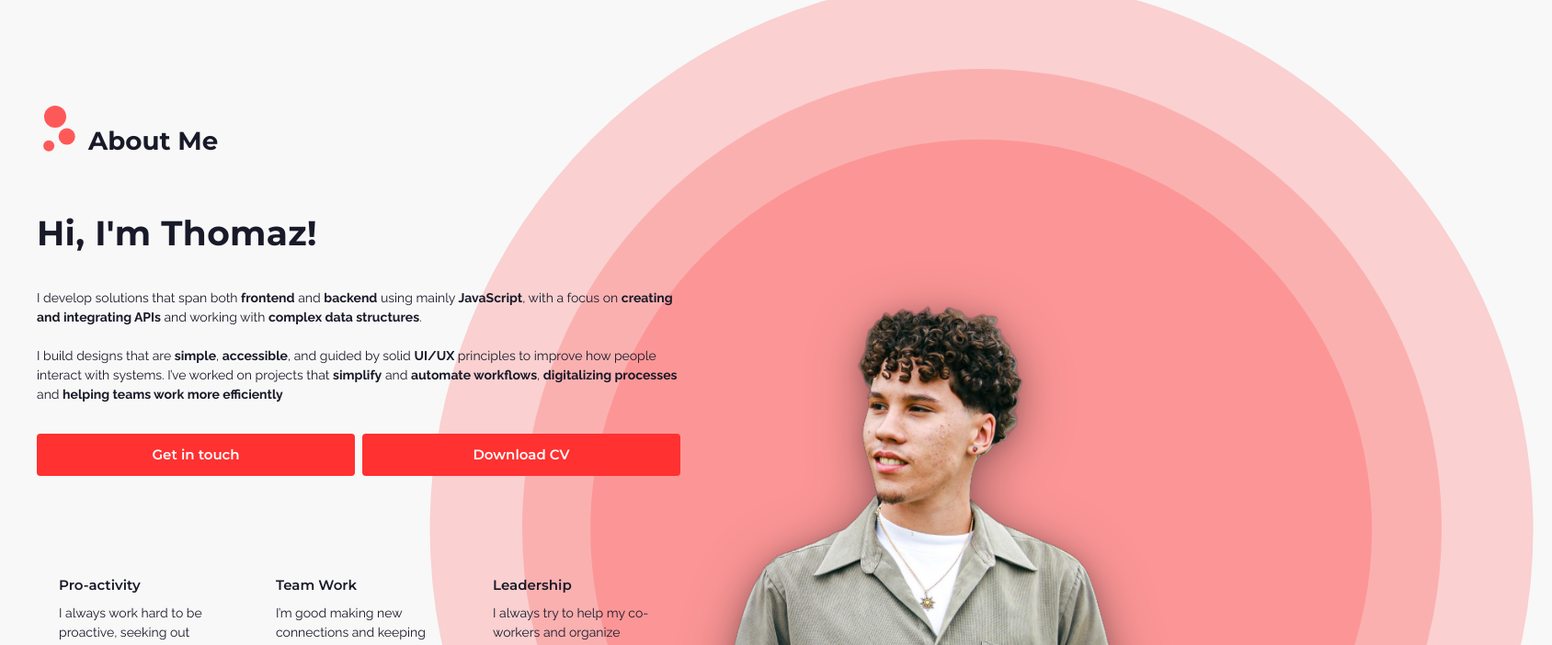
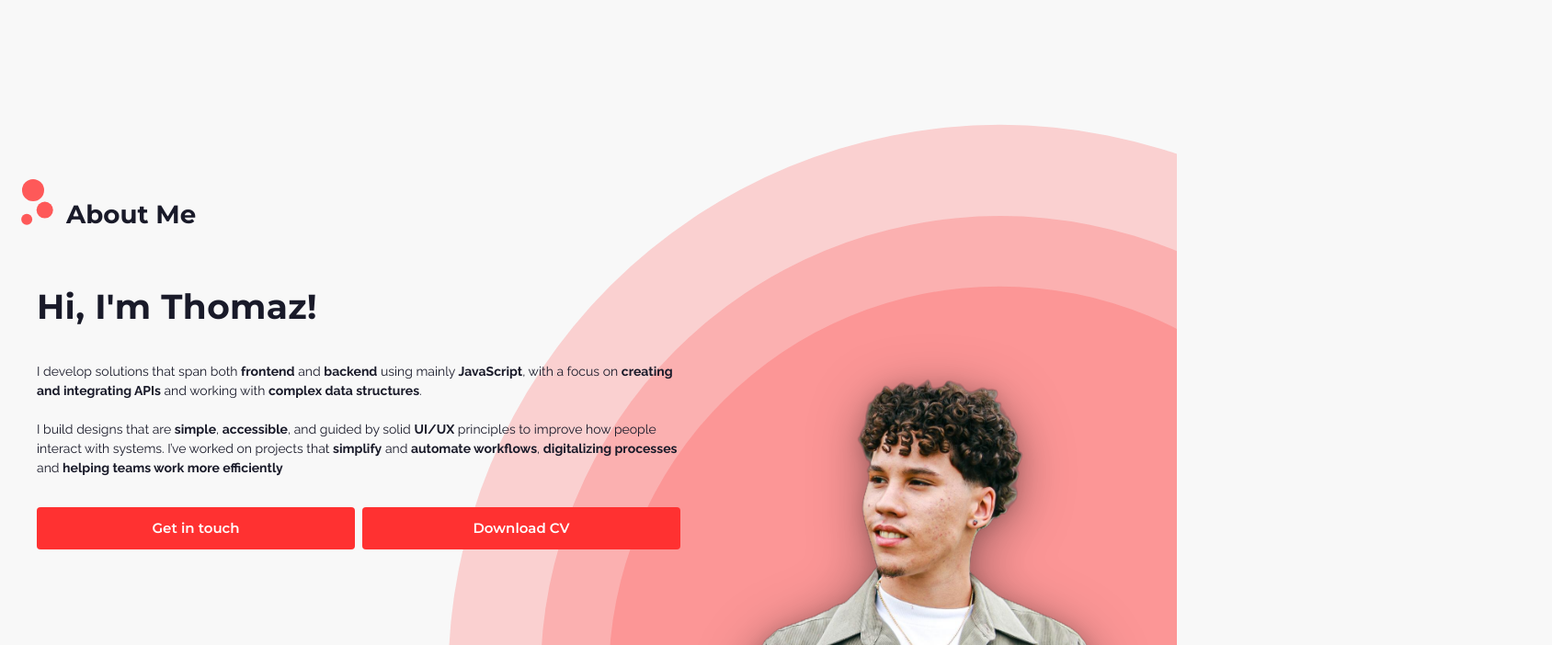
Before and after one commit to Th0mzzz/Th0mzzz-portfolio, a Next.js app: page / in a window 1280 px wide. Shown: the part 1218-1920 px from the top of the page at 92% size, 1688 px wide, since content can reach past the window. Built offline with nearby package versions, Linux system fonts and the light colour scheme.

Commit message:
fix: erro de scroll

```diff
--- a/next.config.ts
+++ b/next.config.ts
@@ -1,7 +1,11 @@
 import type { NextConfig } from "next";
 
 const nextConfig: NextConfig = {
-    allowedDevOrigins: ['local-origin.dev', '*.local-origin.dev'],
+    allowedDevOrigins: [
+        'http://26.98.205.113:3000',
+        'http://192.168.*.*:3000',
+        'http://10.*.*.*:3000',
+    ],
 };
 
 export default nextConfig;
--- a/src/app/globals.css
+++ b/src/app/globals.css
@@ -19,6 +19,20 @@ html {
     box-sizing: border-box;
     background: var(--background);
     color: var(--text);
+    overflow-x: hidden;
+}
+
+body {
+    color: var(--text);
+    font-family: Arial, Helvetica, sans-serif;
+    width: 100%;
+    overflow-x: hidden;
+    position: relative;
+    min-height: 100vh;
+}
+
+main {
+    width: 100%;
 }
 
 .theme-icon {
@@ -35,11 +49,6 @@ html[data-theme="dark"] .theme-icon--light {
 
 html[data-theme="dark"] .theme-icon--dark {
     display: inline-flex;
-}
-
-body {
-    color: var(--text);
-    font-family: Arial, Helvetica, sans-serif;
 }
 
 .text {
@@ -90,9 +99,9 @@ body {
     :root {
         --alignment: 90%;
     }
-    html, body {
+    html, body{
         max-width: 100vw;
-
+        overflow-x: hidden;
     }
 }
 
--- a/src/app/layout.tsx
+++ b/src/app/layout.tsx
@@ -1,12 +1,13 @@
-import type { Metadata } from "next";
+import type {Metadata} from "next";
 import "./globals.css";
 import React from "react";
 import AnimatedBackground from "@/components/animateBackground";
 import Header from "@/components/Header";
 import GlobalContextProvider from "@/context/global";
-import { gliker } from "@/lib/fonts";
+import {gliker} from "@/lib/fonts";
 import SmoothScrollInit from "@/components/SmoothScrollInit";
 import ScrollToTop from "@/components/ScrollToTop";
+import DecorativeCircles from "@/components/DecorativeCircles";
 
 export const metadata: Metadata = {
     title: "Th0mzzz",
@@ -28,13 +29,15 @@ export default function RootLayout({
     return (
         <html lang="pt-br" suppressHydrationWarning id="home">
 
-            <body suppressHydrationWarning className={`antialiased ${gliker.variable}`} style={{ overflowY: "auto" , overflowX: "hidden" }}>
+        <body suppressHydrationWarning className={`antialiased ${gliker.variable}`}>
         <GlobalContextProvider>
-                    <SmoothScrollInit />
-                    <AnimatedBackground />
-                    <Header />
-                    <ScrollToTop />
+            <SmoothScrollInit/>
+            <AnimatedBackground/>
+            <Header/>
+            <ScrollToTop/>
+            <DecorativeCircles position="top-right"/>
             {children}
+
         </GlobalContextProvider>
         </body>
         </html>
--- a/src/app/page.tsx
+++ b/src/app/page.tsx
@@ -5,9 +5,10 @@ import AboutMe from "@/components/AboutMe";
 export default function Home() {
     return (
         <>
-            <DecorativeCircles position="top-right"/>
             <HeroSection/>
             <AboutMe/>
         </>
-    );
+
+    )
+        ;
 }
--- a/src/components/AboutMe/index.tsx
+++ b/src/components/AboutMe/index.tsx
@@ -13,10 +13,10 @@ export default function AboutMe() {
         <>
             <section
                 id={"about"}
-                className={"section relative"}
+                className={"relative overflow-hidden py-20 px-4"}
             >
                 <Title text={"About Me"}/>
-                <div className="flex flex-col md:flex-row items-end gap-10 justify-between">
+                <div className="section flex flex-col lg:flex-row items-end gap-10 justify-between">
 
                     <motion.div
                         initial={{transform: "translateY(40%)", opacity: 0}}
@@ -60,7 +60,8 @@ export default function AboutMe() {
                         <div className="flex gap-2 flex-col xl:flex-row mt-20">
                             <BubbleHover width={"100%"}>
                                 <h4 className="link">Pro-activity</h4>
-                                <p className="text mt-2">I always work hard to be proactive, seeking out errors, finding new
+                                <p className="text mt-2">I always work hard to be proactive, seeking out errors, finding
+                                    new
                                     solutions to problems and organizing workflows.</p>
                             </BubbleHover>
                             <BubbleHover width={"100%"}>
@@ -76,7 +77,7 @@ export default function AboutMe() {
                         </div>
                     </motion.div>
                     <motion.div
-                        style={{maxWidth: "500px", minWidth: "400px", width: "100%"}}
+                        style={{maxWidth: "500px", minWidth: "300px", width: "100%"}}
                         initial={{transform: "translateY(40%)", opacity: 0}}
                         whileInView={{transform: "translateY(0%)", opacity: 1}}
                         viewport={{once: true, amount: 0.3}}
@@ -90,8 +91,8 @@ export default function AboutMe() {
                                }}
                         />
                     </motion.div>
-                    <DecorativeCircles position={"bottom-right"}/>
                 </div>
+                <DecorativeCircles position={"bottom-right"}/>
             </section>
 
         </>
--- a/src/components/DecorativeCircles/index.tsx
+++ b/src/components/DecorativeCircles/index.tsx
@@ -85,7 +85,7 @@ export default function DecorativeCircles({ position = 'top-right' }: Decorative
     const { containerClass, circles } = positionStyles[position];
 
     return (
-        <div className={`absolute ${containerClass} w-full h-screen pointer-events-none -z-10 `} style={{maxWidth:"100vw"}}>
+        <div className={`absolute ${containerClass} w-0 h-0 pointer-events-none -z-50 overflow-visible`}>
             {circles.map((circle, index) => (
                 <Circle key={index} {...circle} />
             ))}
--- a/src/components/HeroSection/index.tsx
+++ b/src/components/HeroSection/index.tsx
@@ -3,7 +3,6 @@ import logo from "@/assets/th0mzzz-logo-sm.png";
 import {motion} from "motion/react";
 import Image from "next/image";
 import {HiArrowDown} from "react-icons/hi";
-
 
 export default function HeroSection() {
 
@@ -12,7 +11,6 @@ export default function HeroSection() {
         <div
              className="flex items-center justify-center flex-col gap-3 md:gap-4 mt-30 lg:mt-50  lg:mb-40 px-4 relative z-10 ">
             <motion.h1
-                initial={{y: -40, opacity: 0}}
                 animate={{y: 0, opacity: 1}}
                 transition={{duration: 0.7, ease: 'easeOut'}}
                 className="font-gliker text-6xl md:text-8xl lg:text-[100px] text-center
--- a/src/lib/smoothScroll.ts
+++ b/src/lib/smoothScroll.ts
@@ -30,7 +30,7 @@ export function smoothScrollTo(targetPosition: number, duration: number = 1000)
  * Hook para adicionar smooth scroll aos links âncora
  */
 export function initSmoothScroll(duration: number = 1200) {
-  if (typeof window === 'undefined') return;
+  if (typeof window === 'undefined') return () => {};
 
   const handleClick = (e: Event) => {
     const target = e.target as HTMLElement;
@@ -42,7 +42,10 @@ export function initSmoothScroll(duration: number = 1200) {
     if (!href || href === '#') return;
 
     const targetElement = document.querySelector(href);
-    if (!targetElement) return;
+    if (!targetElement) {
+      console.warn(`Elemento não encontrado para: ${href}`);
+      return;
+    }
 
     e.preventDefault();
 
```
Lines whose indentation alone changed are shown as unchanged.
